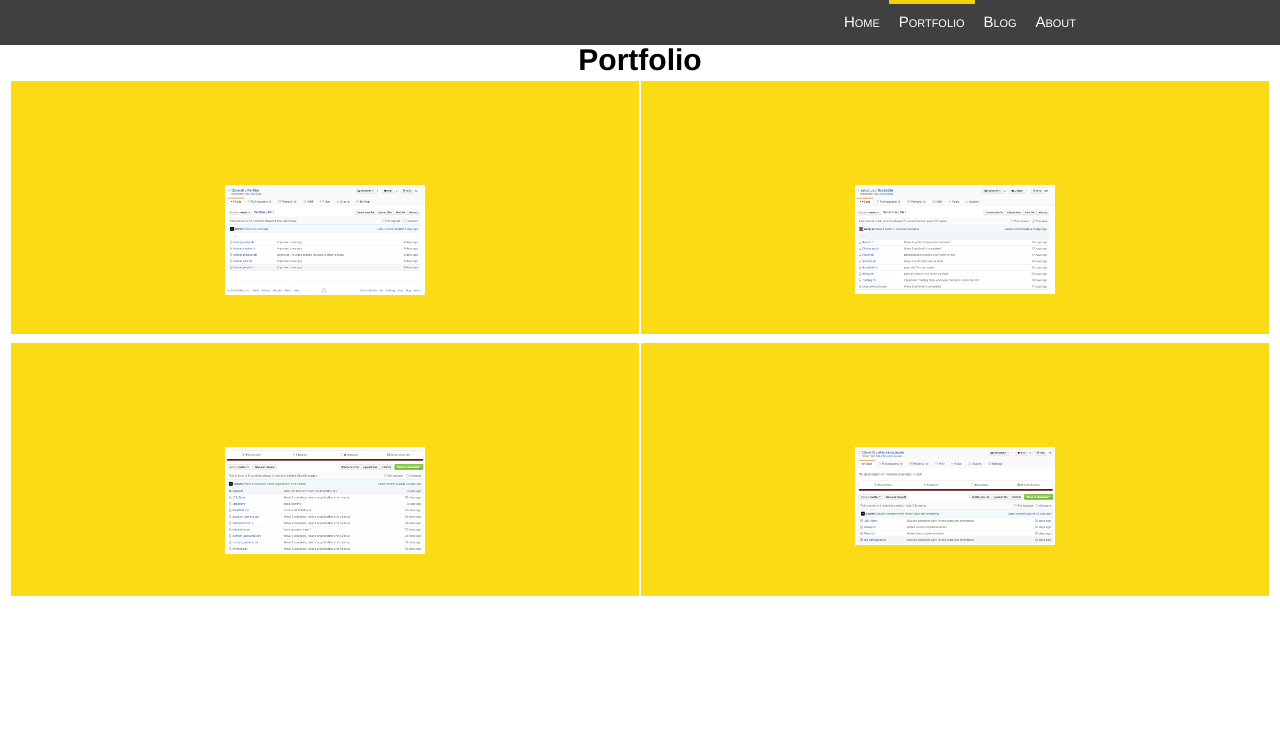
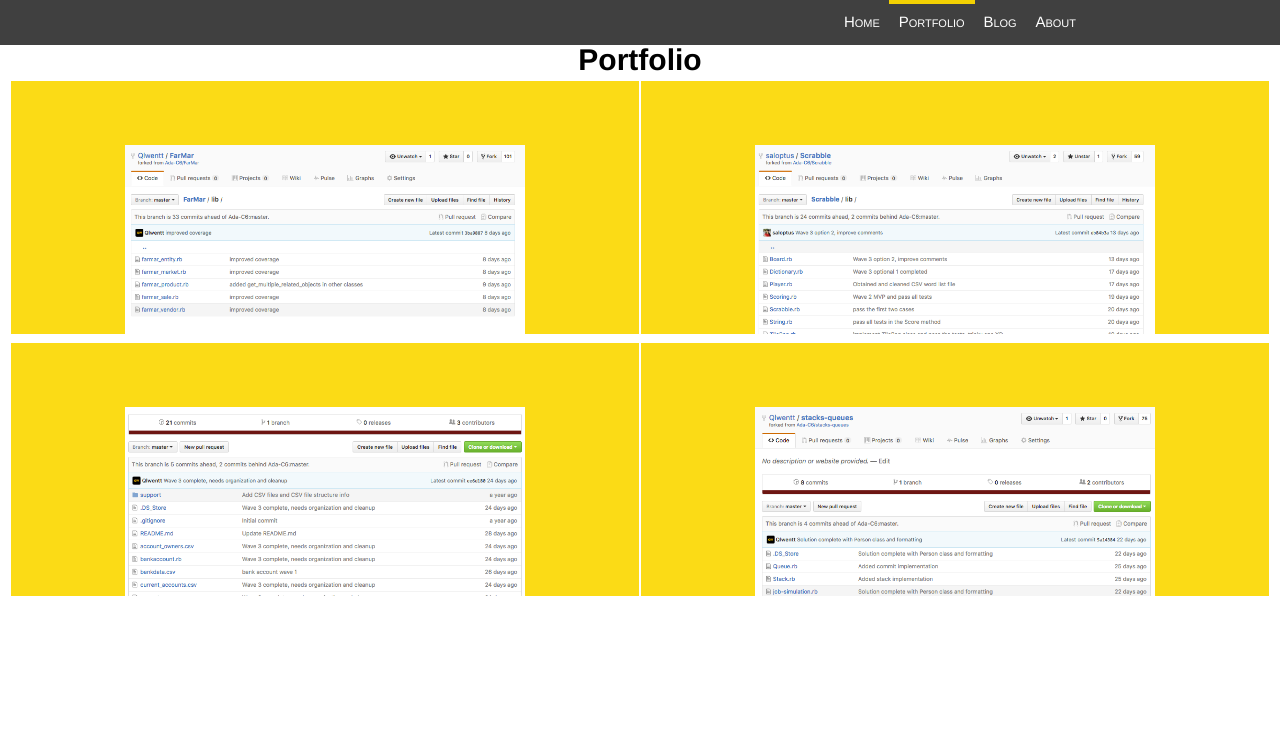
Before and after one commit to Qlwentt/first-static-site, a plain HTML site: page pages/portfolio.html in a window 1280 px wide. Shown: the top 733 px of the page. Drawn offline with Linux system fonts and the light colour scheme.

Commit message:
style portfolio page

```diff
--- a/styles/box-content.css
+++ b/styles/box-content.css
@@ -9,6 +9,11 @@ section{
 	display: inline-block;
 }
 
+section img{
+	width: 80%;
+	height:auto;
+}
+
 h1{
 	font-size: 3em
 }
--- a/styles/main.css
+++ b/styles/main.css
@@ -78,7 +78,7 @@ main{
     width: 100%;
 }
 
-main img{
+#main-image img{
 	/*float:right;*/
 	width:200px;
     height: auto;
```
